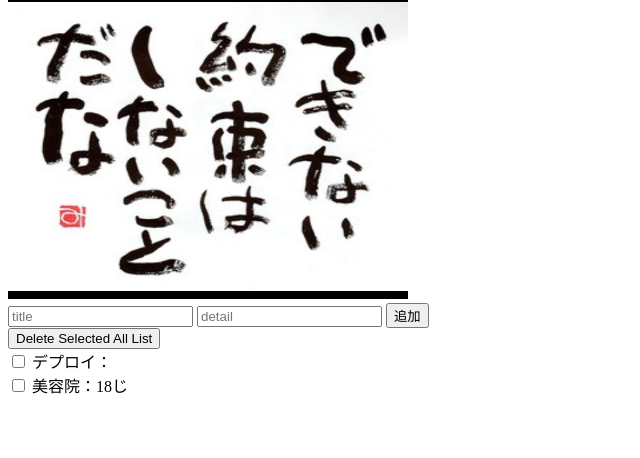
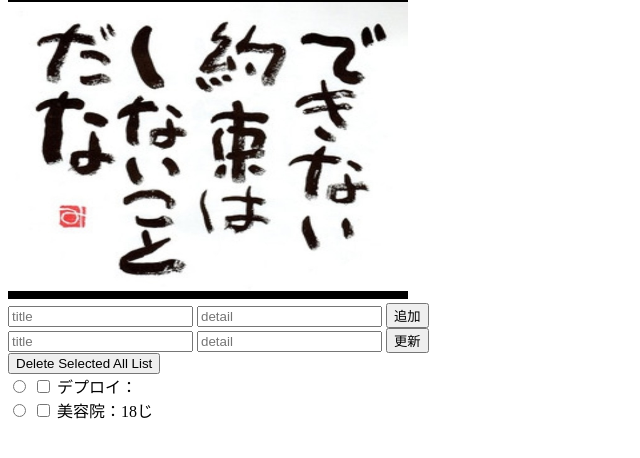
Before and after one commit to daichi0918/to_do_app, a Flask app: page / in a window 1280 px wide. Shown: the part 90-548 px from the top of the page, without its empty margins (0-640 px from the left). Run offline with Flask 2, Linux system fonts and the light colour scheme.

Commit message:
更新ボタン完了

```diff
--- a/app/app.py
+++ b/app/app.py
@@ -26,6 +26,13 @@
     db_session.add(content)
     db_session.commit()
     return index()
+@app.route("/update",methods=["post"])
+def update():
+    content = YarukotoList.query.filter_by(id=request.form["update"]).first()
+    content.title = request.form["title"]
+    content.body = request.form["body"]
+    db_session.commit()
+    return index()
 
 @app.route("/delete",methods=["post"])
 def delete():
--- a/app/templates/index.html
+++ b/app/templates/index.html
@@ -11,11 +11,17 @@
         <input type="text" name="body" placeholder="detail">
         <input type="submit" value="追加">
     </form>
+     <form action="/update" method="post" id="update">
+        <input type="text" name="title" placeholder="title">
+        <input type="text" name="body" placeholder="detail">
+        <input type="submit" value="更新">
+    </form>
     <form action="/delete" method="post" id="delete">
         <input type="submit" value="Delete Selected All List">
     </form>
     {% for yarukoto in all_yarukoto %}
     <div>
+       <input type="radio" name="update" form="update" value={{yarukoto.id}}>
        <input type="checkbox" name="delete" form="delete" value={{yarukoto.id}}>
        {{yarukoto.title}}：{{yarukoto.body}}
     </div>
```
Also changed, not shown: models/yarukoto.db, 1 other file.
